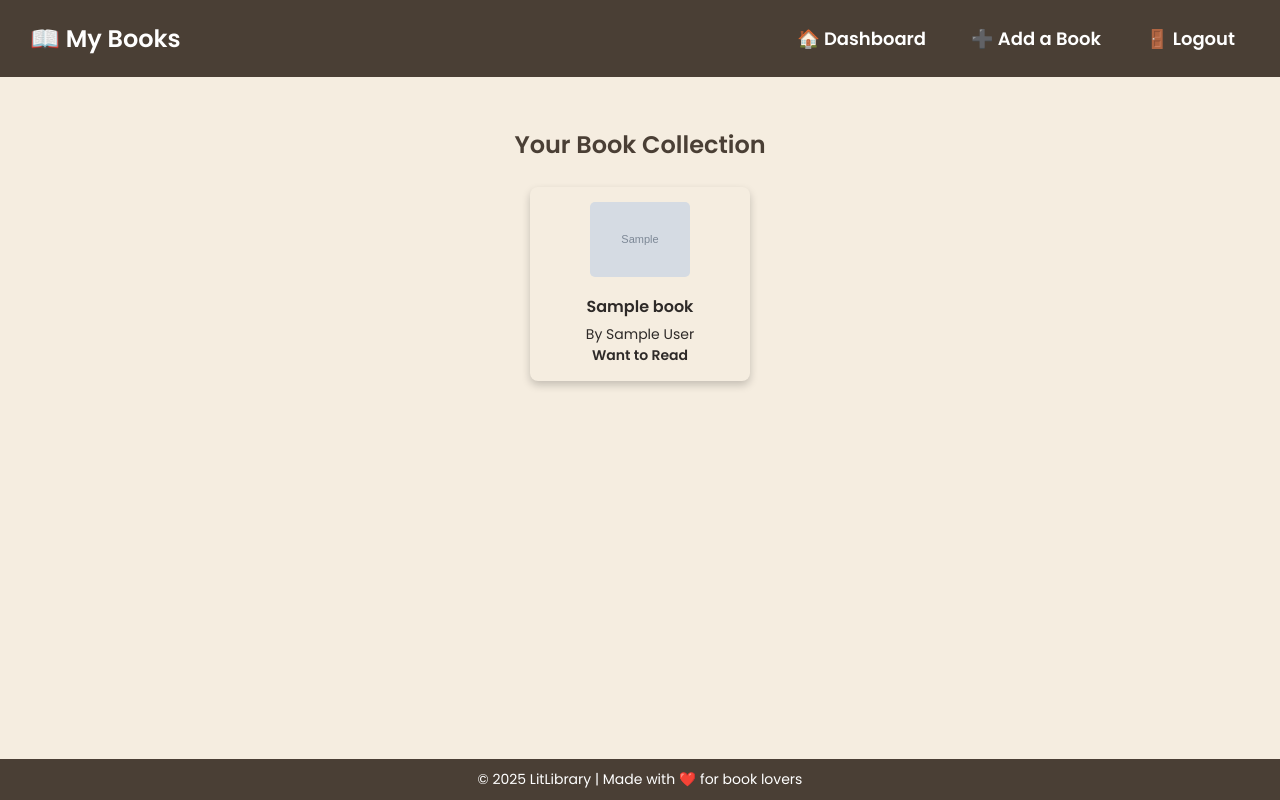
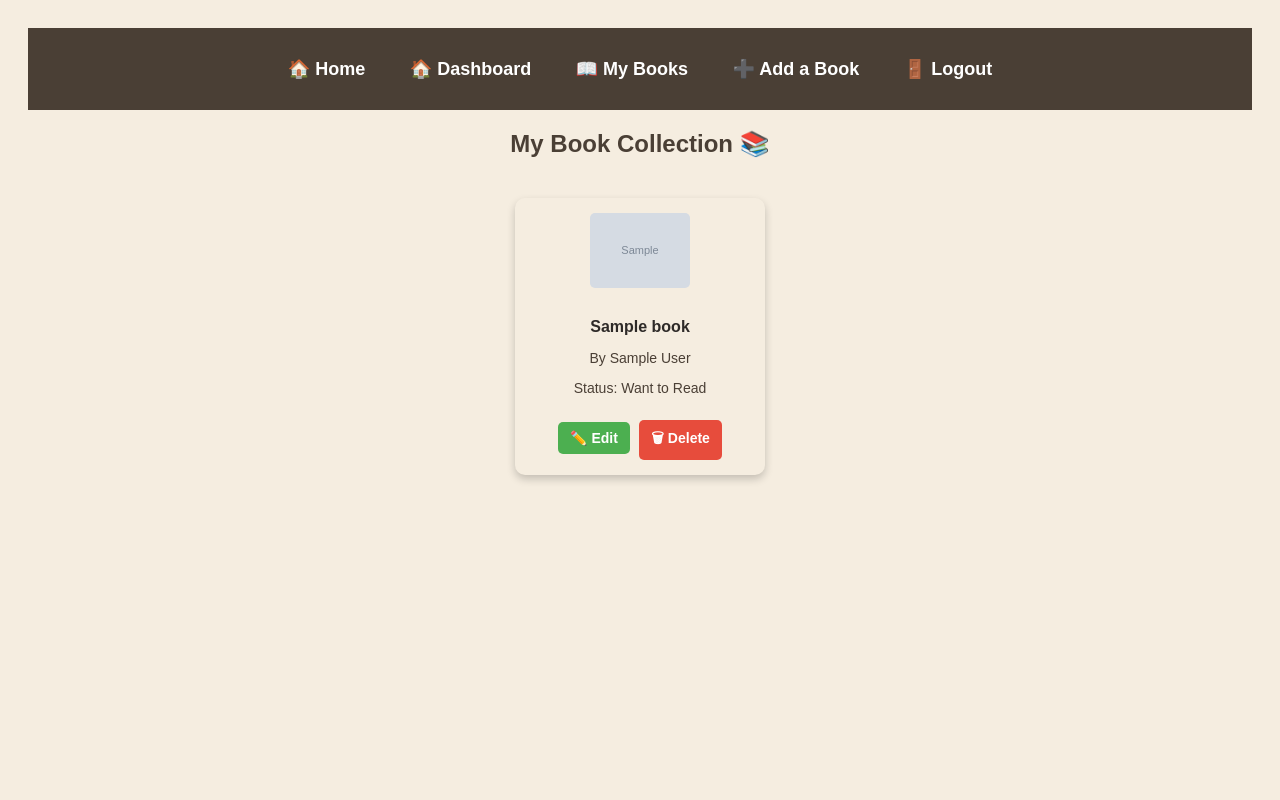
Before and after one commit to vmr093/LitLibrary2, a Django app: page /books/ in a window 1280 px wide. Run offline with Django 5.2, Linux system fonts and the light colour scheme; a user stored in the database is signed in; tables that the repository leaves empty hold one stand-in row (values such as "Sample post"); grey boxes marked "Sample" are stand-in pictures; some libraries are stand-ins or nearby versions.

Commit message:
adding crud routes

```diff
--- a/main_app/forms.py
+++ b/main_app/forms.py
@@ -71,3 +71,8 @@
         widgets = {
             'status': forms.Select(choices=Book.STATUS_CHOICES),
         }
+
+class BookForm(forms.ModelForm):
+    class Meta:
+        model = Book
+        fields = ['title', 'author', 'cover_image', 'status']
--- a/main_app/templates/main/book_list.html
+++ b/main_app/templates/main/book_list.html
@@ -6,111 +6,61 @@
     <meta charset="UTF-8">
     <meta name="viewport" content="width=device-width, initial-scale=1.0">
     <title>My Books | LitLibrary</title>
-    <script src="https://kit.fontawesome.com/a076d05399.js" crossorigin="anonymous"></script>
+    <script src="https://kit.fontawesome.com/a076d05399.js" crossorigin="anonymous"></script> <!-- FontAwesome -->
 
     <style>
-        /* Fonts and Theme Colors */
-        @import url('https://fonts.googleapis.com/css2?family=Poppins:wght@300;400;600&display=swap');
-
-        :root {
-            --primary-color: #4A3F35; /* Dark brown */
-            --secondary-color: #D7B29D; /* Soft beige */
-            --background-color: #F5EDE0; /* Light cream */
-            --text-color: #2E2A28;
-            --button-color: #8C4A36;
-            --button-hover: #6E3A29;
+        body {
+            font-family: 'Poppins', sans-serif;
+            background-color: #F5EDE0;
+            color: #2E2A28;
+            text-align: center;
+            padding: 20px;
         }
 
-        /* Base Styles */
-        * {
-            margin: 0;
-            padding: 0;
-            box-sizing: border-box;
-            font-family: 'Poppins', sans-serif;
+        /* ✅ Navbar */
+        .navbar {
+            background-color: #4A3F35;
+            padding: 15px;
+            text-align: center;
         }
 
-        body {
-            background-color: var(--background-color);
-            color: var(--text-color);
-            text-align: center;
-            min-height: 100vh;
-            display: flex;
-            flex-direction: column;
-        }
-
-        /* Header/Nav Bar */
-        header {
-            background-color: var(--primary-color);
+        .navbar a {
             color: white;
-            padding: 15px;
-            font-size: 24px;
-            font-weight: 600;
-            display: flex;
-            justify-content: space-between;
-            align-items: center;
-            padding: 15px 30px;
-        }
-
-        .nav-links {
-            display: flex;
-            gap: 15px;
-        }
-
-        .nav-links a {
+            font-size: 18px;
+            font-weight: bold;
             text-decoration: none;
-            font-size: 18px;
-            font-weight: 600;
-            color: white;
             padding: 10px 15px;
+            margin: 5px;
+            display: inline-block;
             border-radius: 8px;
             transition: background 0.3s ease-in-out;
         }
 
-        .nav-links a:hover {
-            background-color: var(--button-hover);
+        .navbar a:hover {
+            background-color: #6E3A29;
         }
 
-        /* Book List Container */
-        .book-list-container {
-            max-width: 1000px;
-            margin: 30px auto;
-            padding: 20px;
-            {% comment %} box-shadow: 0px 5px 15px rgba(0, 0, 0, 0.2); {% endcomment %}
-            border-radius: 12px;
-            overflow-y: auto; /* Enables scrolling */
-            max-height: 70vh; /* Limits height */
+        h2 {
+            color: #4A3F35;
+            margin-bottom: 20px;
         }
 
-
-
-        .book-list-container h2 {
-            color: var(--primary-color);
-            margin-bottom: 15px;
+        /* ✅ Book List Container */
+        .book-list-container {
+            display: flex;
+            flex-wrap: wrap;
+            justify-content: center;
+            gap: 20px;
+            max-width: 1200px;
+            margin: 0 auto;
+            padding: 20px;
         }
 
-        /* Scrollbar Styling */
-        .book-list-container::-webkit-scrollbar {
-            width: 8px;
-        }
-
-        .book-list-container::-webkit-scrollbar-thumb {
-            background-color: var(--primary-color);
-            border-radius: 4px;
-        }
-
-        /* Book Items */
-        .book-list {
-            display: flex;
-            flex-wrap: nowrap;
-            justify-content: center;
-            gap: 15px;
-            padding: 10px;
-        }
-
+        /* ✅ Individual Book Card */
         .book-card {
-            {% comment %} background: var(--secondary-color); {% endcomment %}
-            border-radius: 8px;
+            {% comment %} background: white; {% endcomment %}
             padding: 15px;
+            border-radius: 10px;
             width: 220px;
             text-align: center;
             box-shadow: 0px 4px 8px rgba(0, 0, 0, 0.2);
@@ -135,56 +85,78 @@
 
         .book-card p {
             font-size: 14px;
-            {% comment %} color: var(--primary-color); {% endcomment %}
+            color: #4A3F35;
         }
 
-        /* Footer */
-        footer {
-            margin-top: auto;
-            padding: 10px;
+        /* ✅ Button Styling */
+        .edit-btn, .delete-btn {
+            display: inline-block;
+            padding: 8px 12px;
             font-size: 14px;
-            background: var(--primary-color);
+            font-weight: bold;
+            text-decoration: none;
+            border-radius: 5px;
+            cursor: pointer;
+            margin-top: 10px;
+        }
+
+        .edit-btn {
+            background-color: #4CAF50;
             color: white;
+            margin-right: 5px;
+        }
+
+        .delete-btn {
+            background-color: #E74C3C;
+            color: white;
+            border: none;
+            cursor: pointer;
+        }
+
+        .delete-btn:hover {
+            background-color: #C0392B;
+        }
+
+        form {
+            display: inline-block;
         }
 
     </style>
 </head>
 <body>
 
-    <!-- Header with Navigation -->
-    <header>
-        <span>📖 My Books</span>
-        <div class="nav-links">
+    <!-- ✅ Navbar -->
+    <div class="navbar">
+        <a href="{% url 'home' %}">🏠 Home</a>
         <a href="{% url 'dashboard' %}">🏠 Dashboard</a>
+        <a href="{% url 'book_list' %}">📖 My Books</a>
         <a href="{% url 'add_book' %}">➕ Add a Book</a>
         <a href="{% url 'logout' %}">🚪 Logout</a>
     </div>
-    </header>
+
+    <h2>My Book Collection 📚</h2>
 
     <div class="book-list-container">
-        <h2>Your Book Collection</h2>
-
-        <!-- Book List -->
-        <div class="book-list">
-            {% if books %}
         {% for book in books %}
             <div class="book-card">
                 <img src="{{ book.cover_image }}" alt="{{ book.title }}">
                 <h3>{{ book.title }}</h3>
                 <p>By {{ book.author }}</p>
-                        <p><strong>{{ book.get_status_display }}</strong></p>
+                <p>Status: {{ book.get_status_display }}</p>
+
+                <!-- Edit Book Button -->
+                <a href="{% url 'edit_book' book.id %}" class="edit-btn">✏️ Edit</a>
+
+                <!-- Delete Book Form -->
+                <form action="{% url 'delete_book' book.id %}" method="POST" onsubmit="return confirm('Are you sure you want to delete this book?');">
+                    {% csrf_token %}
+                    <button type="submit" class="delete-btn">🗑 Delete</button>
+                </form>
             </div>
+        {% empty %}
+            <p>No books added yet. Start by adding a book!</p>
         {% endfor %}
-            {% else %}
-                <p>No books added yet. Start adding now!</p>
-            {% endif %}
     </div>
-    </div>
-
-    <!-- Footer -->
-    <footer>
-        <p>&copy; 2025 LitLibrary | Made with ❤️ for book lovers</p>
-    </footer>
 
 </body>
 </html>
--- a/main_app/urls.py
+++ b/main_app/urls.py
@@ -1,5 +1,5 @@
 from django.urls import path
-from .views import home, dashboard, sign_in_view, logout_view, signup_view, add_book, book_list
+from .views import home, dashboard, sign_in_view, logout_view, signup_view, add_book, book_list, edit_book, delete_book
 
 
 urlpatterns = [
@@ -10,4 +10,6 @@
     path('logout/', logout_view, name='logout'),
     path('add-book/', add_book, name='add_book'),
     path('books/', book_list, name='book_list'),
+    path('book/edit/<int:book_id>/', edit_book, name='edit_book'),
+    path('book/delete/<int:book_id>/', delete_book, name='delete_book'),
 ]
--- a/main_app/views.py
+++ b/main_app/views.py
@@ -1,16 +1,17 @@
 from django.contrib.auth import login, authenticate, logout
-from django.shortcuts import render, redirect
+from django.shortcuts import render, redirect, get_object_or_404
 from django.contrib.auth.decorators import login_required
 from django.contrib import messages
-from .forms import SignUpForm, SignInForm, ProfileUpdateForm
-from .forms import AddBookForm
+from .forms import SignUpForm, SignInForm, ProfileUpdateForm, AddBookForm, BookForm
 from .models import Book
 
 
-
+# Home Page
 def home(request):
     return render(request, 'main/home.html')
 
+
+# User Authentication Views
 def sign_in_view(request):
     form = SignInForm()
     if request.method == 'POST':
@@ -32,22 +33,26 @@
         if form.is_valid():
             user = form.save()
             login(request, user)  # Log in the user automatically
+            messages.success(request, "Account created successfully! Welcome!")
             return redirect('dashboard')  # Redirect to dashboard.html
         else:
-            print("Signup form errors:", form.errors)  # Debugging
+            messages.error(request, "Please fix the errors below.")
     else:
         form = SignUpForm()
 
     return render(request, 'main/signup.html', {'form': form})
 
+
 @login_required
 def dashboard(request):
     return render(request, 'main/dashboard.html')  # Ensure this template exists
+
 
 def logout_view(request):
     logout(request)
     messages.info(request, "You have been logged out.")
     return redirect('home')
+
 
 @login_required
 def profile_view(request):
@@ -57,25 +62,53 @@
             form.save()
             messages.success(request, "Profile updated successfully!")
             return redirect('profile')
+    else:
+        form = ProfileUpdateForm(instance=request.user.profile)
 
-    form = ProfileUpdateForm(instance=request.user.profile)
     return render(request, 'main/profile.html', {'form': form})
 
+
+# 📚 Book Management Views
 @login_required
 def book_list(request):
     books = Book.objects.filter(user=request.user)  # Show only the user's books
     return render(request, 'main/book_list.html', {'books': books})
 
+
 @login_required
 def add_book(request):
     form = AddBookForm()
-
     if request.method == 'POST':
         form = AddBookForm(request.POST)
         if form.is_valid():
             book = form.save(commit=False)
-            book.user = request.user
+            book.user = request.user  # Assign the book to the logged-in user
             book.save()
+            messages.success(request, f'"{book.title}" has been added to your collection!')
             return redirect('book_list')  # Redirect after adding
 
     return render(request, 'main/add_book.html', {'form': form})
+
+
+@login_required
+def edit_book(request, book_id):
+    book = get_object_or_404(Book, id=book_id, user=request.user)  # Ensure the book belongs to the user
+
+    if request.method == "POST":
+        form = BookForm(request.POST, instance=book)
+        if form.is_valid():
+            form.save()
+            messages.success(request, f'"{book.title}" has been updated!')
+            return redirect('book_list')  # Redirect to the book list after saving
+    else:
+        form = BookForm(instance=book)
+
+    return render(request, 'main/edit_book.html', {'form': form, 'book': book})
+
+
+@login_required
+def delete_book(request, book_id):
+    book = get_object_or_404(Book, id=book_id, user=request.user)  # Ensure the book belongs to the user
+    book.delete()
+    messages.success(request, f'"{book.title}" has been deleted from your collection.')
+    return redirect('book_list')  # Redirect after deleting
```
Also changed, not shown: main_app/templates/main/dashboard.html (+28 -0 lines), main_app/templates/main/edit_book.html (added, +109 -0 lines), 1 other file. Lines whose indentation alone changed are shown as unchanged.
